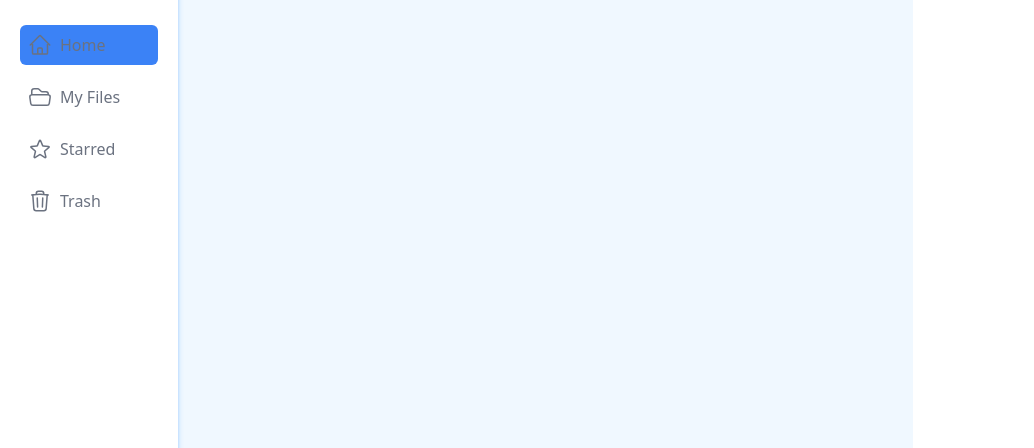
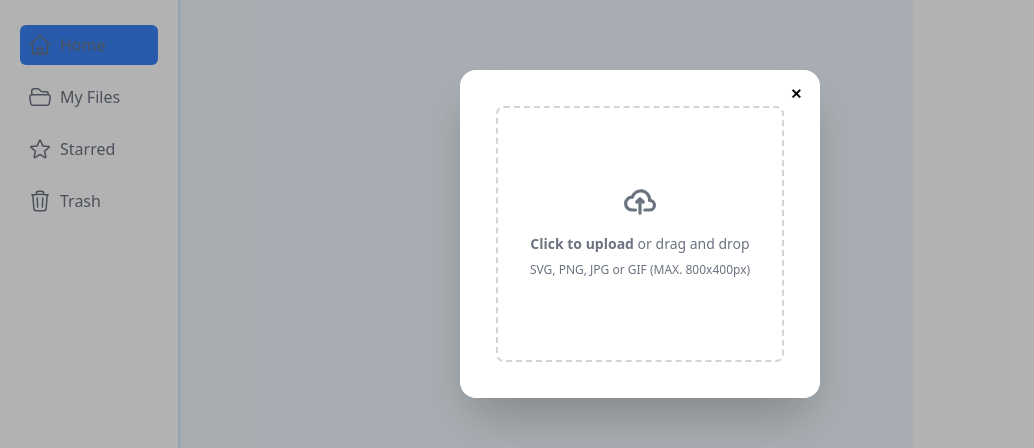
Before and after one commit to JibiGeorge/cloud_File_Manager, a Next.js app: page /folder/1 in a window 1280 px wide. Both pictures are taken after a click on the button "Add New File". Shown: the part 166-614 px from the top of the page, without its empty margins (0-1034 px from the left). Built offline with nearby package versions, Linux system fonts and the light colour scheme; no server answers.

Commit message:
Upload files

```diff
--- /dev/null
+++ b/components/File/UploadFileModal.js
@@ -0,0 +1,95 @@
+import { doc, getFirestore, setDoc } from "firebase/firestore";
+import { useSession } from "next-auth/react";
+import React, { useContext } from "react";
+import { app } from "../../config/firebaseConfig";
+import { ParentFolderIdContext } from "../../context/ParentFolderIdContext";
+import { ShowToastContext } from "../../context/showToastContext";
+import { getDownloadURL, getStorage, ref, uploadBytes } from "firebase/storage";
+import { async } from "@firebase/util";
+
+const UploadFileModal = ({ closeModal }) => {
+  const db = getFirestore(app);
+  const { data: session } = useSession();
+  const { parentFolderID, setParentFolderID } = useContext(
+    ParentFolderIdContext
+  );
+  const { showToastMessage, setToastMessage } = useContext(ShowToastContext);
+  const storage = getStorage(app);
+
+  const onFileUpload = async (file) => {
+    const fileRef = ref(storage, "file/" + file.name);
+
+    uploadBytes(fileRef, file)
+      .then((snapshot) => {
+        console.log("uploaded file");
+      })
+      .then((res) => {
+        getDownloadURL(fileRef).then(async (download) => {
+          await setDoc(doc(db, "files", Date.now().toString()), {
+            name: file.name,
+            type: file.name.split(".")[1],
+            size: file.size,
+            modifiedAt: file.lastModified,
+            createdBy: session.user.email,
+            parentFolderId: parentFolderID,
+            imageUrl: download,
+          });
+          closeModal(true);
+          setToastMessage("File Uploded");
+        });
+      });
+  };
+  return (
+    <div>
+      <form
+        method="dialog"
+        className="modal-box p-9 items-center w-[360px] bg-white"
+      >
+        <button className="btn btn-sm btn-circle btn-ghost absolute right-2 top-2">
+          ✕
+        </button>
+        <div
+          className="w-full items-center
+        flex flex-col justify-center gap-3 bg-white"
+        >
+          <div className="flex items-center justify-center w-full">
+            <label className="flex flex-col items-center justify-center w-full h-64 border-2 border-gray-300 border-dashed rounded-lg cursor-pointer bg-white dark:hover:bg-bray-800 hover:bg-[#cbc8c8] dark:border-gray-600 dark:hover:border-gray-500 dark:hover:bg-[#efeded]">
+              <div className="flex flex-col items-center justify-center pt-5 pb-6">
+                <svg
+                  className="w-8 h-8 mb-4 text-gray-500 dark:text-gray-400 "
+                  aria-hidden="true"
+                  xmlns="http://www.w3.org/2000/svg"
+                  fill="none"
+                  viewBox="0 0 20 16"
+                >
+                  <path
+                    stroke="currentColor"
+                    strokeLinecap="round"
+                    strokeLinejoin="round"
+                    strokeWidth="2"
+                    d="M13 13h3a3 3 0 0 0 0-6h-.025A5.56 5.56 0 0 0 16 6.5 5.5 5.5 0 0 0 5.207 5.021C5.137 5.017 5.071 5 5 5a4 4 0 0 0 0 8h2.167M10 15V6m0 0L8 8m2-2 2 2"
+                  />
+                </svg>
+                <p className="mb-2 text-sm text-gray-500 dark:text-gray-400">
+                  <span className="font-semibold">Click to upload</span> or drag
+                  and drop
+                </p>
+                <p className="text-xs text-gray-500 dark:text-gray-400">
+                  SVG, PNG, JPG or GIF (MAX. 800x400px)
+                </p>
+              </div>
+              <input
+                id="dropzone-file"
+                type="file"
+                className="hidden"
+                onChange={(e) => onFileUpload(e.target.files[0])}
+              />
+            </label>
+          </div>
+        </div>
+      </form>
+    </div>
+  );
+};
+
+export default UploadFileModal;
--- a/components/SideNavBar.js
+++ b/components/SideNavBar.js
@@ -2,6 +2,7 @@ import Image from "next/image";
 import React, { useState } from "react";
 import menu from "../data/menu";
 import CreateFolderModel from "./Folder/CreateFolderModel";
+import UploadFileModal from "./File/UploadFileModal";
 
 const SideNavBar = () => {
   const [activeIndex, setActiveIndex] = useState(0);
@@ -11,7 +12,10 @@ const SideNavBar = () => {
       <div className="flx justify-center">
         <Image src="/logo.png" alt="logo" width={150} height={60} />
       </div>
-      <button className="flex gap-2 items-center bg-blue-500 py-2 text-white rounded-md px-3 hover:scale-105 transition-all mt-5 w-full text-[13px]">
+      <button
+        className="flex gap-2 items-center bg-blue-500 py-2 text-white rounded-md px-3 hover:scale-105 transition-all mt-5 w-full text-[13px]"
+        onClick={() => window.upload_file.showModal()}
+      >
         <svg
           xmlns="http://www.w3.org/2000/svg"
           fill="none"
@@ -78,6 +82,9 @@ const SideNavBar = () => {
       <dialog id="my_modal_3" className="modal">
         <CreateFolderModel />
       </dialog>
+      <dialog id="upload_file" className="modal">
+        <UploadFileModal closeModal={() => window.upload_file.close()} />
+      </dialog>
     </div>
   );
 };
--- a/pages/folder/[folderId].js
+++ b/pages/folder/[folderId].js
@@ -2,38 +2,49 @@ import { useRouter } from "next/router";
 import React, { useContext, useEffect, useState } from "react";
 import SearchBar from "../../components/SearchBar";
 import { ParentFolderIdContext } from "../../context/ParentFolderIdContext";
-import { collection, getDocs, getFirestore, query, where } from "firebase/firestore";
+import {
+  collection,
+  getDocs,
+  getFirestore,
+  query,
+  where,
+} from "firebase/firestore";
 import { app } from "../../config/firebaseConfig";
 import { useSession } from "next-auth/react";
 import FolderList from "../../components/Folder/FolderList";
+import { ShowToastContext } from "../../context/showToastContext";
 
 const FolderDetails = () => {
   const router = useRouter();
   const db = getFirestore(app);
   const [folderList, setFolderList] = useState([]);
   const { data: session } = useSession();
+  const {showToastMessage, setToastMessage} = useContext(ShowToastContext);
+
 
   const { name, id } = router.query;
-  const {parentFolderID, setParentFolderID} = useContext(ParentFolderIdContext);
+  const { parentFolderID, setParentFolderID } = useContext(
+    ParentFolderIdContext
+  );
 
-  useEffect(()=>{
-    setParentFolderID(id)
-    if(session){
-        getFolderList()
+  useEffect(() => {
+    setParentFolderID(id);
+    if (session) {
+      getFolderList();
     }
-  },[id, session]);
+  }, [id, session,showToastMessage]);
 
   const getFolderList = async () => {
-    setFolderList([])
+    setFolderList([]);
     const q = query(
       collection(db, "Folders"),
       where("createdBy", "==", session.user.email),
-      where ("parentFolderID", "==", id)
+      where("parentFolderID", "==", id)
     );
 
     const querySnapshot = await getDocs(q);
     querySnapshot.forEach((doc) => {
-    //   console.log(doc.id, "=>", doc.data());
+      //   console.log(doc.id, "=>", doc.data());
       setFolderList((folderList) => [...folderList, doc.data()]);
     });
   };
@@ -41,7 +52,7 @@ const FolderDetails = () => {
     <div className="p-5">
       <SearchBar />
       <h2 className="text-[20px] font-bold mt-5">{name}</h2>
-      <FolderList folderList={folderList}/>
+      <FolderList folderList={folderList} />
     </div>
   );
 };
```
